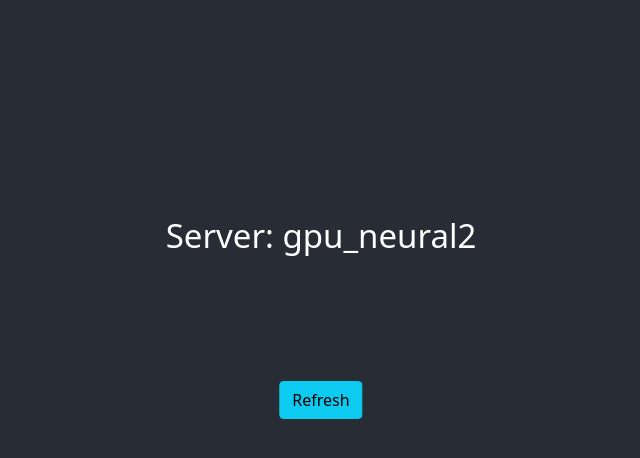
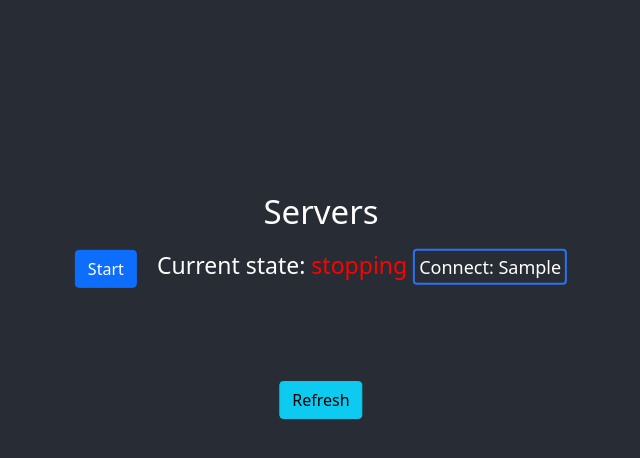
Before and after one commit to paolobif/Neural-Dashboard, a Flask app: template templates/index.html in a window 1280 px wide. Shown: the top 458 px of the page, without its empty margins (319-959 px from the left). Run offline with Flask 2, Linux system fonts and the light colour scheme; the template is opened without the code that fills it: most values are stand-ins (such as "Sample title", 1, 10 or a date in 2020).

Commit message:
added dynamically loaded servers

```diff
--- a/app.py
+++ b/app.py
@@ -28,7 +28,7 @@ client = boto3.client('ec2')
 # instance_id = args.ec2_id[0]
 # instance = ec2.Instance(id=instance_id)
 # public_ip = "http://" + instance.public_ip_address
-instances = fetch_instance_data()  # From dash_utils... instance id: state, ip.
+# instances = fetch_instance_data()  # From dash_utils... instance id: state, ip.
 
 
 # Basic single use... can be expanded to unclude db of users.
@@ -118,25 +118,22 @@ def login():
 @app.route('/dashboard', methods=['GET', 'POST'])
 @login_required
 def dashboard():
-    # ec2_state = getInstanceState(ec2_id=instance_id)
-    # instances = fetch_instance_data()
-    # print(instances)
-    # if request.method == 'POST':
-    #     instance_id = request.form.get('instance_id')
-    #     if request.form.get('state') == "update_state":
-    #         updateInstaceState(instance_id)
-    #         print("post")
-    #         return render_template('index.html', instance=instances)
+    instances = fetch_instance_data()
+    print(instances)
+    if request.method == 'POST':
+        instance_id = request.form.get('instance_id')
+        if instance_id:
+            updateInstaceState(instance_id)
+            return render_template('index.html', instances=instances)
 
-    #     elif request.form.get('refresh') == "refresh":
-    #         return render_template('index.html', instances=instances)
+        elif request.form.get('refresh') == "refresh":
+            return render_template('index.html', instances=instances)
 
-    #     else:  # allows for support for other post requests.
-    #         return render_template('index.html', instances=instances)
+        else:  # allows for support for other post requests.
+            return render_template('index.html', instances=instances)
 
     if request.method == 'GET':
-        return render_template('index.html')
-        # , instances=instances)
+        return render_template('index.html', instances=instances)
 
 
 if __name__ == '__main__':
--- a/templates/index.html
+++ b/templates/index.html
@@ -15,23 +15,29 @@
   <body>
     <noscript>You need to enable JavaScript to run this app.</noscript>
     <div class="center2" id="header">
-      <h1 class="">Server: gpu_neural2</h1>
+      <h1 class="text-center">Servers</h1>
       <div>
-        <form action='/dashboard' method="post">
-          <!-- {% if (state == "stopped" or state == "stopping")  %}
-            {% set state_class = "stop-color" %}
-            {% set button_name = "Start" %}
-          {% else %}
-            {% set state_class = "start-color" %}
-            {% set button_name = "Stop" %}
-          {% endif %} -->
-          <!-- <button type="submit" value="update_state" name="state" class="btn btn-primary">{{ button_name }}</button>
-          <span class="ms-3">Current state: <span class="{{ state_class }}">{{ instances[0]['state'] }}</span></span> -->
+        <form action='/dashboard' method="post" class="d-flex flex-column">
+          {% for id in instances %}
+            {% if (instances[id]['state'] == "stopped" or instances[id]['state'] == "stopping")  %}
+              {% set state_class = "stop-color" %}
+              {% set button_name = "Start" %}
+            {% else %}
+              {% set state_class = "start-color" %}
+              {% set button_name = "Stop" %}
+            {% endif %}
+            <div class="mt-2">
+              <button type="submit" class="btn btn-primary" name="instance_id" value="{{id}}">
+                {{ button_name }}
+              </button>
+              <span class="ms-3">
+                Current state: <span class="{{ state_class }}">{{ instances[id]['state'] }}</span>
+                <a href="http://{{instances[id]['ip']}}">Connect: {{instances[id]['ip']}} </a>
+              </span>
+            </div>
+          {% endfor %}
         </form>
       </div>
-      <!-- <div class="text-end">
-        <a href="{{ ip }}">Visit Website</a>
-      </div> -->
     </div>
     <div class="center">
       <form action="/dashboard" method="post" >
```
Also changed, not shown: 1 other file.
